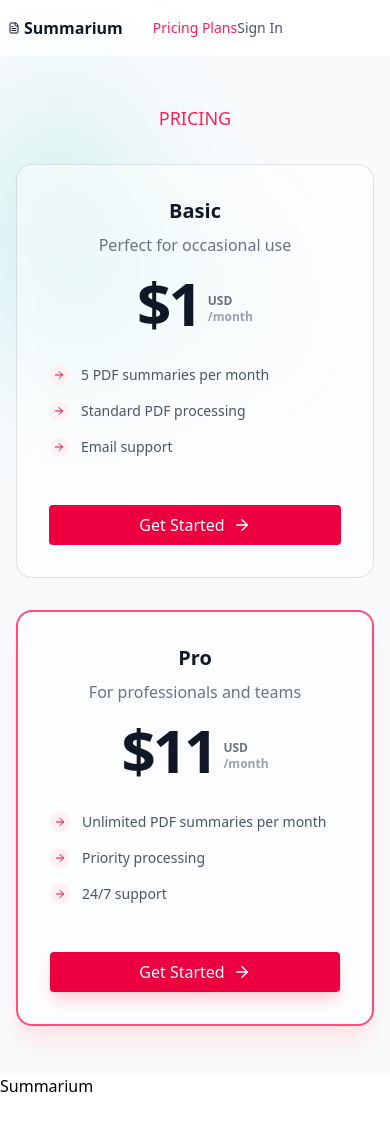
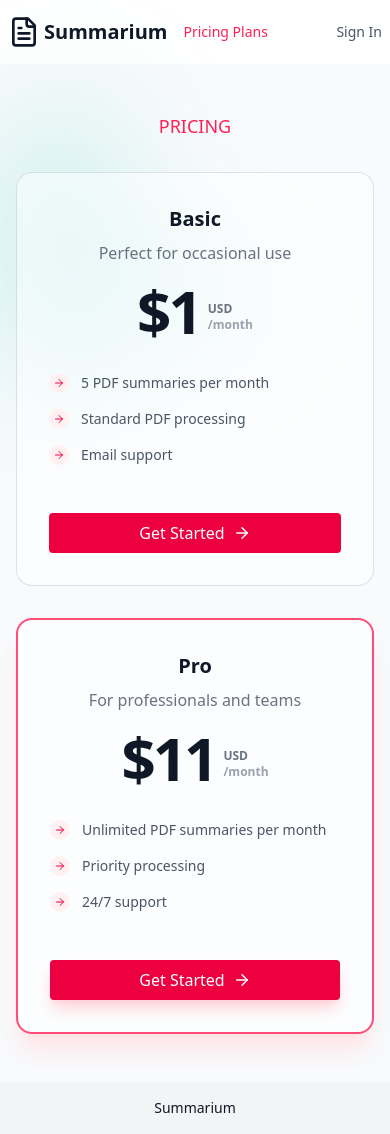
Before and after one commit to aditiisinha/pdf_summarizer, a Next.js app in the folder frontend/: page /pricing in a window 390 px wide. Before the commit the page ends 1098 px from the top, so only its background shows below. Built offline with nearby package versions, Linux system fonts and the light colour scheme; no server answers.

Commit message:
Final Fixes

```diff
--- a/frontend/actions/upload-actions.ts
+++ b/frontend/actions/upload-actions.ts
@@ -6,7 +6,7 @@
 import { formatFileNameAsTitle } from 'utils/format-utils';
 import { getDbConnection } from 'lib/db';
 import { revalidatePath } from 'next/cache';
-import { syncUser } from '@/lib/users';
+import { hasReachedUploadLimit, syncUser } from '@/lib/users';
 
 interface StorePdfSummaryArgs {
   fileUrl: string;
@@ -52,6 +52,16 @@
   const { userId, file } = serverData;
   const pdfUrl = file?.ufsUrl || file?.url;
   const fileName = file?.name;
+
+  // Check upload limit
+  const { hasReachedLimit } = await hasReachedUploadLimit(userId);
+  if (hasReachedLimit) {
+    return {
+      success: false,
+      message: 'Upload limit reached. Please upgrade to Pro.',
+      data: null,
+    };
+  }
 
   if (!pdfUrl) {
     console.error("Missing fileUrl (ufsUrl/url) in serverData:", JSON.stringify(serverData, null, 2));
--- a/frontend/app/(logged-in)/upload/page.tsx
+++ b/frontend/app/(logged-in)/upload/page.tsx
@@ -1,7 +1,8 @@
 import BgGradient from "@/components/common/bg-gradient";
 import UploadHeader from "@/components/upload/upload-header";
 import UploadForm from "@/components/upload/upload-form";
-import { syncUser } from "@/lib/users";
+import { hasReachedUploadLimit, syncUser } from "@/lib/users";
+import { currentUser } from "@clerk/nextjs/server";
 import { redirect } from "next/navigation";
 
 export default async function UploadPage(props: {
@@ -15,6 +16,9 @@
         redirect('/upload');
     }
 
+    const user = await currentUser();
+    const { hasReachedLimit, planName } = await hasReachedUploadLimit(user?.id || '');
+
     return (
         <BgGradient>
             <section className="min-h-screen">
@@ -22,7 +26,7 @@
 
                     <div className="flex flex-col items-center justify-center gap-6 text-center">
                         <UploadHeader />
-                        <UploadForm />
+                        <UploadForm isLimitReached={hasReachedLimit} planName={planName} />
                     </div>
                 </div>
             </section>
--- a/frontend/components/common/footer.tsx
+++ b/frontend/components/common/footer.tsx
@@ -1,7 +1,7 @@
-export default function Footer(){
-    return(
-        <footer>
-            <h6>Summarium</h6>
+export default function Footer() {
+    return (
+        <footer className="py-4 text-center bg-gray-100 mt-auto">
+            <h6 className="text-sm text-gray-900 font-medium">Summarium</h6>
         </footer>
     )
 }
--- a/frontend/components/common/header.tsx
+++ b/frontend/components/common/header.tsx
@@ -10,20 +10,21 @@
 
 export default function Header({ navClassName = "" }: HeaderProps) {
     return (
-        <nav className={`container flex items-center py-4 lg:px-8 px-2 mx-auto ${navClassName}`}>
+        <nav className={`container flex items-center justify-between py-4 lg:px-8 px-2 mx-auto gap-4 ${navClassName}`}>
             <div className="flex flex-1">
-                <Link href="/" className="flex items-center gap-1 lg:gap-2 shrink-0">
-                    <FileText className="w-3 h-3 lg:w-8 lg:h-8 text-gray-900 hover:rotate-12 transform transition duration-200 ease-in-out" />
-                    <span className="font-extrabold lg:text-xl text-gray-900">Summarium</span></Link>
+                <Link href="/pricing" className="flex items-center gap-1 lg:gap-2 shrink-0">
+                    <FileText className="w-8 h-8 text-gray-900 group-hover:rotate-12 transform transition duration-200 ease-in-out" />
+                    <span className="font-extrabold text-xl text-gray-900">Summarium</span>
+                </Link>
             </div>
-            <div className="flex lg:justify-center gap-4 lg:gap-12 lg:items-center">
+            <div className="flex lg:justify-center gap-2 lg:gap-12 items-center">
                 <NavLink href="/pricing">Pricing Plans</NavLink>
                 <SignedIn>
                     <NavLink href="/dashboard">Your Summaries</NavLink>
                 </SignedIn>
             </div>
 
-            <div className="flex flex-1 lg:justify-end lg:items-center">
+            <div className="flex flex-1 justify-end items-center">
                 <SignedIn>
                     <div className="flex gap-2 items-center">
                         <NavLink href="/upload">Upload a PDF</NavLink>
@@ -33,7 +34,6 @@
                         </SignedIn>
                     </div>
                 </SignedIn>
-
                 <SignedOut>
                     <NavLink href="/sign-in">Sign In</NavLink>
                 </SignedOut>
--- a/frontend/components/home/pricing-section.tsx
+++ b/frontend/components/home/pricing-section.tsx
@@ -121,8 +121,8 @@
                     </div>
 
                     <div
-                        className="relative flex justify-center flex-col lg:flex-row items-center
-                        lg:items-stretch gap-8"
+                        className="relative flex justify-center flex-col md:flex-row items-center
+                        md:items-stretch gap-8"
                     >
                         {plans.map((plan) => (
                             <div key={plan.id} className="w-full">
--- a/frontend/components/upload/upload-form.tsx
+++ b/frontend/components/upload/upload-form.tsx
@@ -21,7 +21,7 @@
     ),
 });
 
-export default function UploadForm() {
+export default function UploadForm({ isLimitReached = false, planName = "Basic" }: { isLimitReached?: boolean, planName?: string }) {
   const formRef = useRef<HTMLFormElement>(null);
   const [isLoading, setIsLoading] = useState(false);
   const router = useRouter();
@@ -105,6 +105,27 @@
     }
   };
 
+  if (isLimitReached) {
+    return (
+      <div className="flex flex-col items-center justify-center gap-6 p-8 border-2 border-dashed rounded-xl border-rose-200 bg-rose-50/50">
+        <div className="flex flex-col items-center gap-2 text-center">
+          <h3 className="text-xl font-bold text-gray-900">Usage Limit Reached</h3>
+          <p className="text-gray-600 max-w-md">
+            You have reached the maximum number of uploads for your {planName} plan.
+            Please upgrade to continue using Summarium.
+          </p>
+        </div>
+
+        <button
+          onClick={() => router.push('/pricing')}
+          className="px-6 py-3 font-semibold text-white transition-all transform rounded-lg bg-linear-to-r from-rose-500 to-rose-600 hover:from-rose-600 hover:to-rose-700 hover:scale-105 shadow-lg shadow-rose-200"
+        >
+          Upgrade to Pro 🚀
+        </button>
+      </div>
+    );
+  }
+
   return (
     <div className="flex flex-col gap-8 w-full max-w-2xl mx-auto">
       <UploadFormInput
--- a/frontend/lib/users.ts
+++ b/frontend/lib/users.ts
@@ -177,7 +177,7 @@
     const uploadLimit = isPro ? 1000 : 5;
 
     return {
-        hasReachedLimit: Number(uploadCount?.count ?? 0) >= uploadLimit,
+        hasReachedLimit: Number(uploadCount ?? 0) >= uploadLimit,
         uploadLimit,
         planName
     };
```
